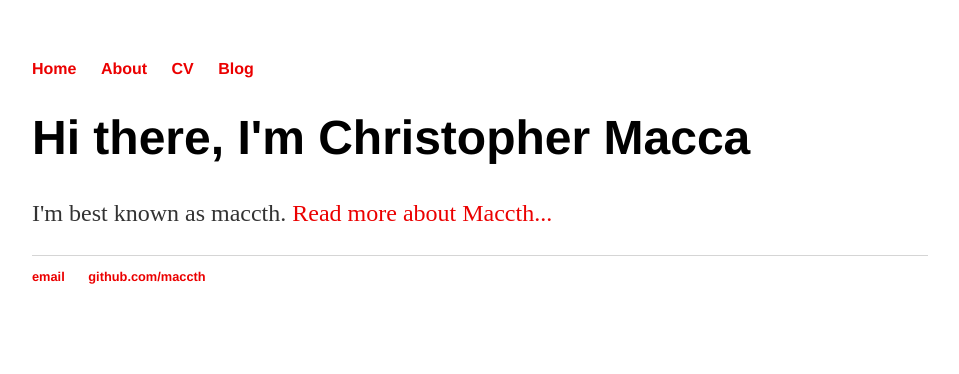
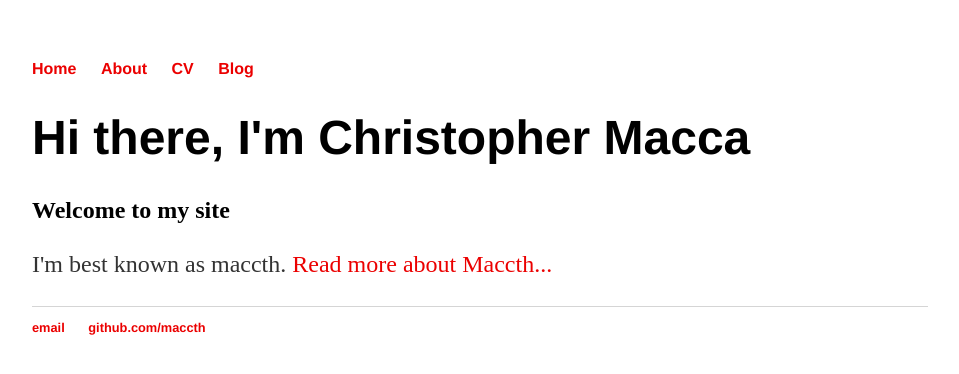
Before and after one commit to maccth/maccth.github.io, a Jekyll site: the page built from index.html, in a window 1280 px wide. Shown: the top 374 px of the page, without its empty margins (160-1119 px from the left). Built offline with Jekyll 4.4.1, drawn with Linux system fonts in a browser that asks for light colours.

```diff
--- a/blog/index.html
+++ b/blog/index.html
@@ -3,7 +3,6 @@ title: Maccth's Blog
 ---
 	<h1>{{ page.title }}</h1>
 	<ul class="posts">
-
 	  {% for post in site.posts %}
 	    <li><span>{{ post.date | date_to_string }}</span> >> <a href="{{ post.url }}" title="{{ post.title }}">{{ post.title }}</a></li>
 	  {% endfor %}
--- a/index.html
+++ b/index.html
@@ -4,5 +4,6 @@ title: Christopher Macca
 ---
 <div class="blurb">
 	<h1>Hi there, I'm Christopher Macca</h1>
+	<h2>Welcome to my site</h2>
 	<p>I'm best known as maccth. <a href="/about">Read more about Maccth...</a></p>
 </div><!-- /.blurb -->
```
